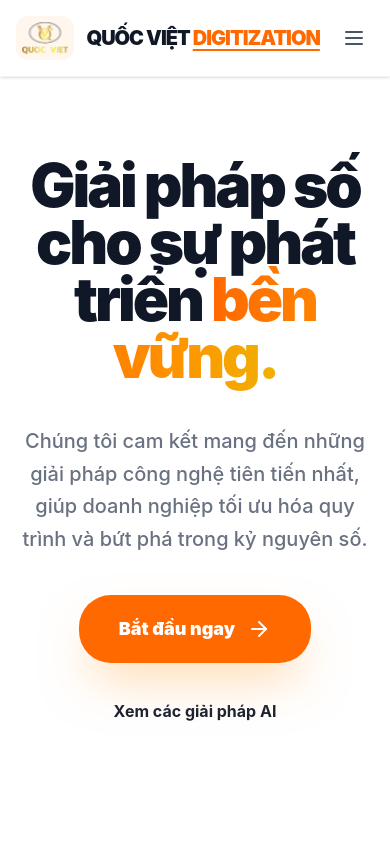
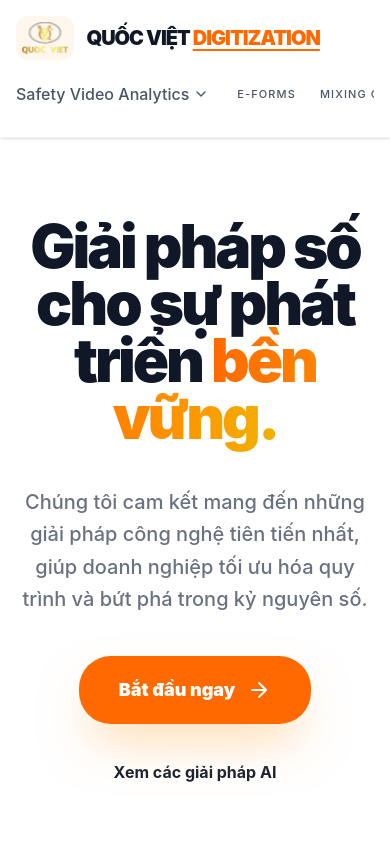
Before and after one commit to kienha2004/TESTSERVER, a React (Vite) app: page / in a window 390 px wide. Shown: the top 844 px of the page. Built offline with nearby package versions, Linux system fonts and the light colour scheme.

Commit message:
new update 6

```diff
--- a/src/app/pages/HomePage.tsx
+++ b/src/app/pages/HomePage.tsx
@@ -1,5 +1,5 @@
 import React, { useEffect } from 'react';
-import { Monitor, FileText, BarChart3, Shield, Info, BookOpen, Facebook, Linkedin, ArrowRight, Sparkles, Zap, Target, Menu, X } from 'lucide-react';
+import { Monitor, FileText, BarChart3, Shield, Info, BookOpen, Facebook, Linkedin, ArrowRight, Sparkles, Zap, Target } from 'lucide-react';
 import { ImageWithFallback } from '../components/figma/ImageWithFallback';
 import logoImg from '../../imports/logo.png';
 import bannerAboutImg from '../../imports/banner_about_us_image.jpg';
@@ -37,8 +37,6 @@ const itemVariants = {
 };
 
 export function HomePage({ setCurrentPage, showSafetyDropdown, setShowSafetyDropdown, dropdownRef }: HomePageProps) {
-  const [isMobileMenuOpen, setIsMobileMenuOpen] = React.useState(false);
-
   useEffect(() => {
     window.scrollTo(0, 0);
     document.title = "Quốc Việt | Digital Excellence";
@@ -53,10 +51,10 @@ export function HomePage({ setCurrentPage, showSafetyDropdown, setShowSafetyDrop
         animate={{ y: 0 }}
         className="border-b border-gray-100 bg-white/80 backdrop-blur-md shadow-sm sticky top-0 z-50"
       >
-        <div className="container mx-auto px-4 py-4 flex items-center justify-between">
+        <div className="container mx-auto px-4 py-4 flex flex-col lg:flex-row items-center justify-between gap-4 lg:gap-0">
           <button
             onClick={() => setCurrentPage('home')}
-            className="flex items-center gap-3 hover:opacity-80 transition-all group"
+            className="flex items-center gap-3 hover:opacity-80 transition-all group self-start lg:self-auto"
           >
             <div className="p-1.5 bg-orange-50 rounded-xl group-hover:rotate-12 transition-transform">
               <ImageWithFallback src={logoImg} alt="Logo" className="h-8 w-auto" />
@@ -66,7 +64,7 @@ export function HomePage({ setCurrentPage, showSafetyDropdown, setShowSafetyDrop
             </span>
           </button>
 
-          <nav className="hidden lg:flex gap-10 text-sm font-bold items-center text-gray-600">
+          <nav className="flex gap-6 lg:gap-10 text-sm font-bold items-center text-gray-600 overflow-x-auto whitespace-nowrap max-w-full pb-2 lg:pb-0 w-full lg:w-auto scrollbar-hide" style={{ msOverflowStyle: 'none', scrollbarWidth: 'none' }}>
             <SafetyDropdown
               setCurrentPage={setCurrentPage}
               showSafetyDropdown={showSafetyDropdown}
@@ -81,7 +79,7 @@ export function HomePage({ setCurrentPage, showSafetyDropdown, setShowSafetyDrop
                   if (item === 'E-Forms') setCurrentPage('eForm');
                   if (item === 'About Us') setCurrentPage('aboutUs');
                 }}
-                className="hover:text-orange-500 transition-colors relative group uppercase tracking-widest text-[11px]"
+                className="hover:text-orange-500 transition-colors relative group uppercase tracking-widest text-[11px] shrink-0"
               >
                 {item}
                 <span className="absolute -bottom-1 left-0 w-0 h-0.5 bg-orange-500 group-hover:w-full transition-all duration-300"></span>
@@ -92,63 +90,12 @@ export function HomePage({ setCurrentPage, showSafetyDropdown, setShowSafetyDrop
               whileHover={{ scale: 1.05 }}
               whileTap={{ scale: 0.95 }}
               onClick={() => setCurrentPage('demoForm')}
-              className="bg-gray-900 text-white px-6 py-2.5 rounded-full text-[11px] uppercase tracking-widest font-black hover:bg-orange-500 transition-colors shadow-lg shadow-gray-200"
+              className="bg-gray-900 text-white px-6 py-2.5 rounded-full text-[11px] uppercase tracking-widest font-black hover:bg-orange-500 transition-colors shadow-lg shadow-gray-200 shrink-0 ml-2"
             >
               Get Started
             </motion.button>
           </nav>
-
-          <button
-            className="lg:hidden p-2 text-gray-600 hover:text-orange-500"
-            onClick={() => setIsMobileMenuOpen(!isMobileMenuOpen)}
-          >
-            {isMobileMenuOpen ? <X className="w-6 h-6" /> : <Menu className="w-6 h-6" />}
-          </button>
         </div>
-
-        {/* Mobile Menu Overlay */}
-        {isMobileMenuOpen && (
-          <motion.div
-            initial={{ opacity: 0, height: 0 }}
-            animate={{ opacity: 1, height: 'auto' }}
-            exit={{ opacity: 0, height: 0 }}
-            className="lg:hidden bg-white border-t border-gray-100 px-4 py-6 flex flex-col gap-4 shadow-lg absolute w-full top-full left-0 z-50"
-          >
-            <div className="flex flex-col gap-4">
-              <button
-                onClick={() => {
-                  setCurrentPage('safetyVideoAnalytics');
-                  setIsMobileMenuOpen(false);
-                }}
-                className="text-left font-bold text-gray-800 hover:text-orange-500 py-2 border-b border-gray-50"
-              >
-                Safety AI Solutions
-              </button>
-              {['E-Forms', 'Mixing Control', 'Case Studies', 'About Us'].map((item) => (
-                <button
-                  key={item}
-                  onClick={() => {
-                    if (item === 'E-Forms') setCurrentPage('eForm');
-                    if (item === 'About Us') setCurrentPage('aboutUs');
-                    setIsMobileMenuOpen(false);
-                  }}
-                  className="text-left font-bold text-gray-800 hover:text-orange-500 py-2 border-b border-gray-50"
-                >
-                  {item}
-                </button>
-              ))}
-              <button
-                onClick={() => {
-                  setCurrentPage('demoForm');
-                  setIsMobileMenuOpen(false);
-                }}
-                className="bg-orange-500 text-white px-6 py-3 rounded-xl font-bold mt-2"
-              >
-                Get Started
-              </button>
-            </div>
-          </motion.div>
-        )}
       </motion.header>
 
       {/* Hero Section */}
```
Also changed, not shown: 4 other files (tests, documents, lock files or other folders).
